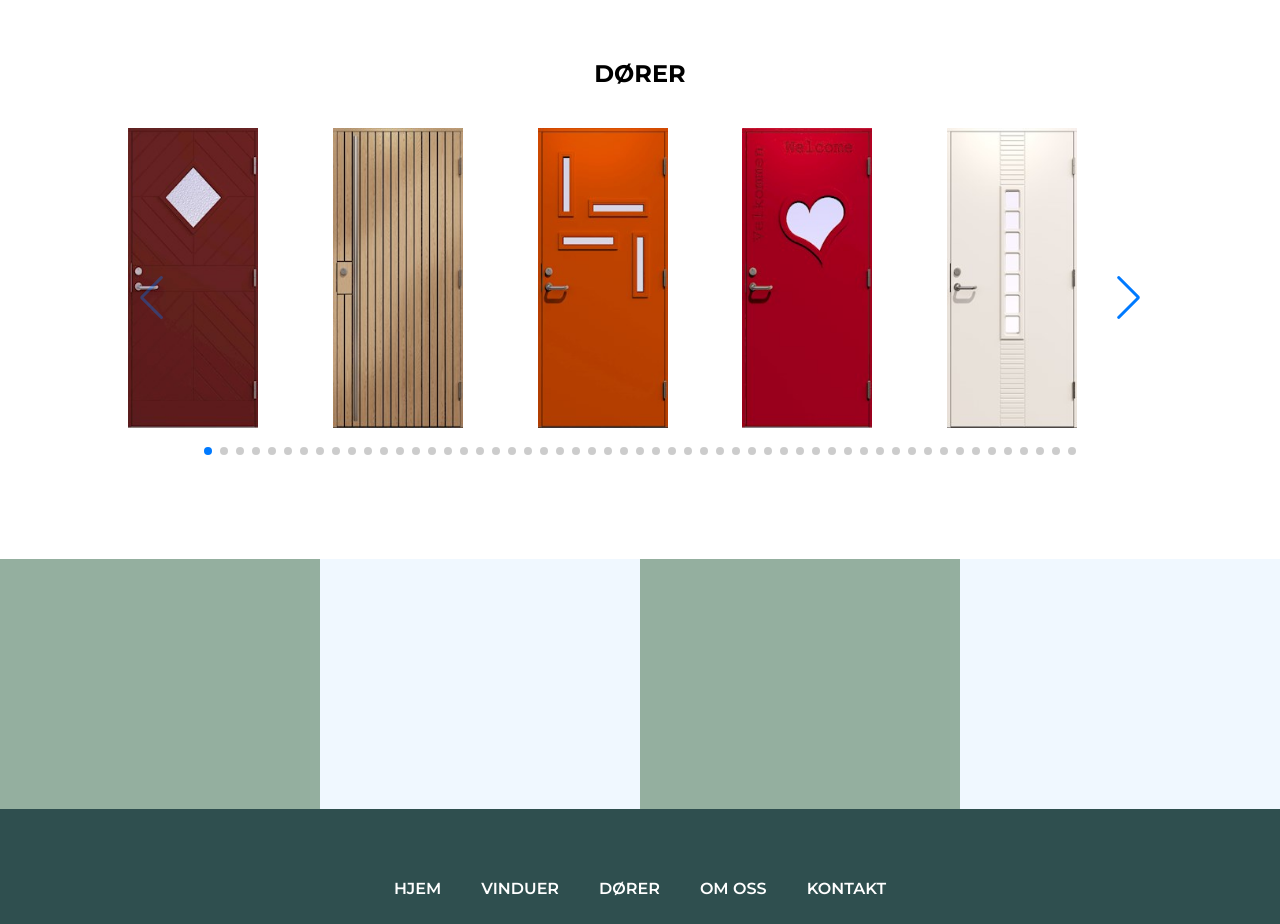
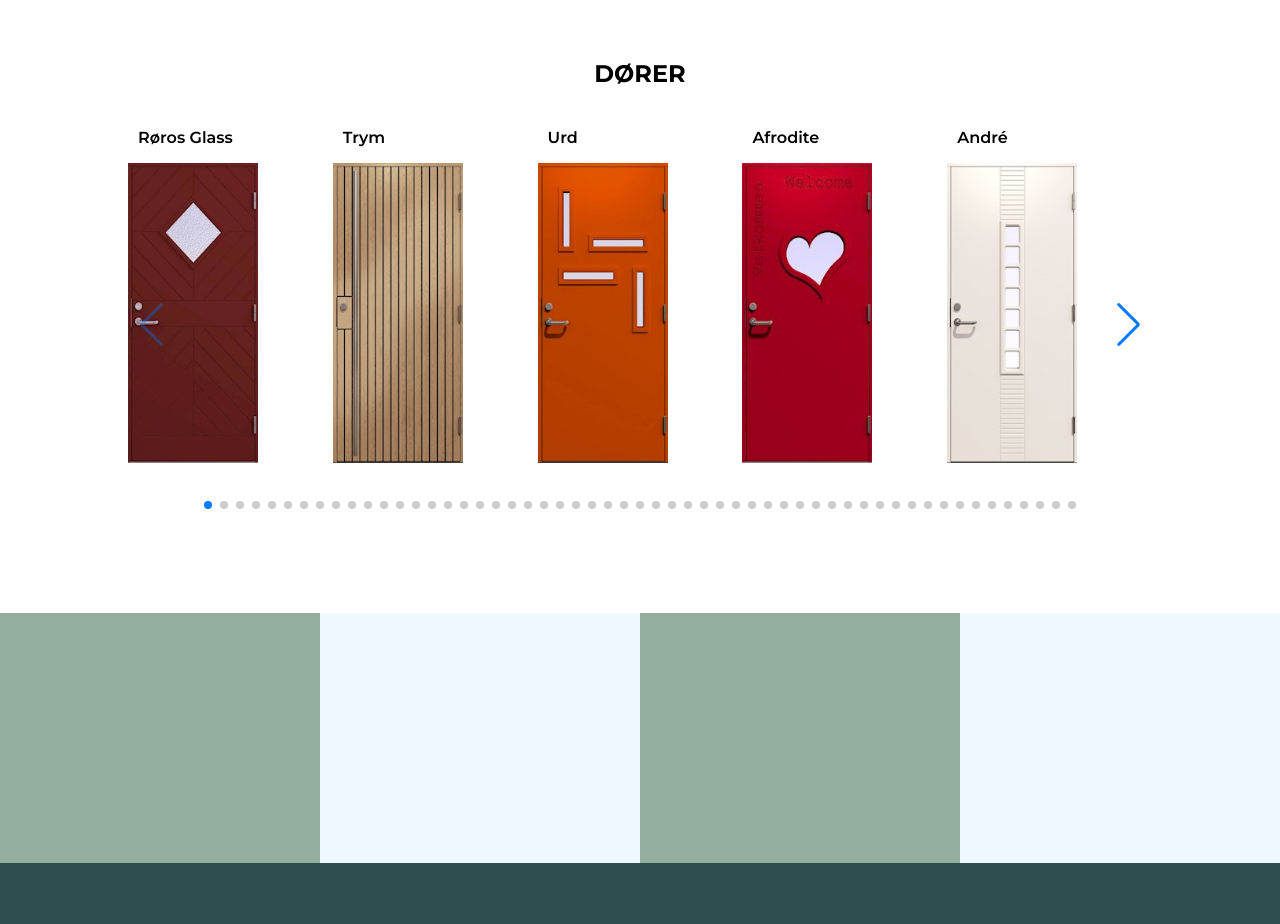
Before and after one commit to DevrMichael/dovre-vinduer, a Next.js app: page / in a window 1280 px wide. Shown: the part 2620-3544 px from the top of the page. Built offline with nearby package versions, Linux system fonts and the light colour scheme.

Commit message:
Add title and hover to frontpage doors

```diff
--- a/components/Slider.js
+++ b/components/Slider.js
@@ -1,9 +1,9 @@
-import { Swiper, SwiperSlide } from "swiper/react";
-import { Navigation, Pagination } from "swiper";
-import "swiper/css";
-import "swiper/css/navigation";
-import "swiper/css/pagination";
-import Image from 'next/image'
+import { Swiper, SwiperSlide } from 'swiper/react';
+import { Navigation, Pagination } from 'swiper';
+import 'swiper/css';
+import 'swiper/css/navigation';
+import 'swiper/css/pagination';
+import Image from 'next/image';
 
 export const Slider = ({ slides }) => {
   return (
@@ -15,11 +15,12 @@ export const Slider = ({ slides }) => {
       pagination={{ clickable: true }}
     >
       {slides.map((slide, index) => (
-          <SwiperSlide key={index}>
-            <a href={'/dorer/' + slide.id}>
+        <SwiperSlide key={index}>
+          <p className="doorTitle">{slide.title}</p>
+          <a href={'/dorer/' + slide.id}>
             <Image className="doorImage" src={slide.image} alt={slide.title} />
-            </a>
-          </SwiperSlide>
+          </a>
+        </SwiperSlide>
       ))}
     </Swiper>
   );
--- a/sass/_homepage.scss
+++ b/sass/_homepage.scss
@@ -218,7 +218,20 @@ header > div > button {
   width: 130px;
   height: 300px;
   margin-bottom: 35px;
+  transition: transform 0.3s ease-in-out;
+
+  &:hover {
+    transform: scale(1.1);
+  }
 }
+
+.doorTitle {
+  padding-bottom: 16px;
+  font-size: 16px;
+  font-weight: 600;
+  padding-left: 10px;
+}
+
 .slider-container {
   width: 80%;
   margin: auto;
--- a/sass/index.css
+++ b/sass/index.css
@@ -32,12 +32,30 @@
 
 .door-grid {
   width: 80%;
+  display: flex;
+  gap: 50px;
+  flex-wrap: wrap;
   margin: auto;
 }
 
-.door-grid > a > img {
-  width: 14%;
-  margin: 10px;
+.door-grid > a > h3 {
+  text-align: center;
+  font-size: 20px;
+  padding-bottom: 10px;
+  color: black;
+}
+
+.door-grid > a {
+  text-decoration: none;
+}
+
+.single-door {
+  height: 100%;
+  transition: transform 0.3s ease;
+}
+
+.single-door:hover {
+  transform: scale(1.1);
 }
 
 @media only screen and (max-width: 768px) {
@@ -58,12 +76,14 @@
     padding: 30px 0;
   }
   .door-grid {
-    display: block;
-    width: 70%;
+    width: 90%;
+    display: flex;
+    gap: 50px;
+    flex-wrap: wrap;
     margin: auto;
   }
   .door-grid > a > img {
-    width: 42%;
+    max-width: 100%;
     max-height: 300px;
     margin: 10px;
   }
@@ -786,6 +806,17 @@ header > div > button {
   width: 130px;
   height: 300px;
   margin-bottom: 35px;
+  transition: transform 0.3s ease-in-out;
+}
+.doorImage:hover {
+  transform: scale(1.1);
+}
+
+.doorTitle {
+  padding-bottom: 16px;
+  font-size: 16px;
+  font-weight: 600;
+  padding-left: 10px;
 }
 
 .slider-container {
```
Also changed, not shown: 1 other file (tests, documents, lock files or other folders).
